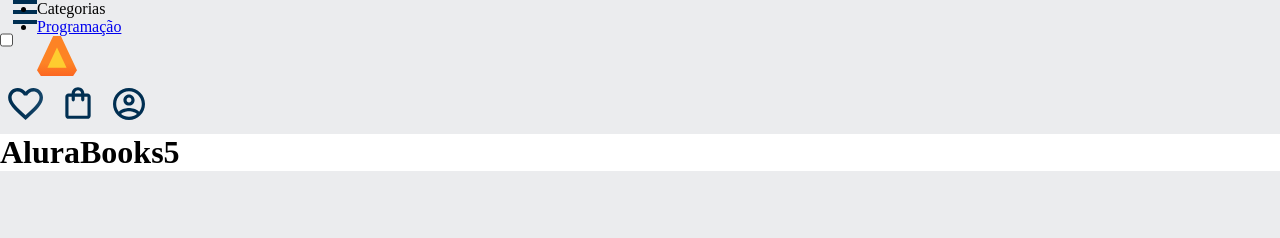
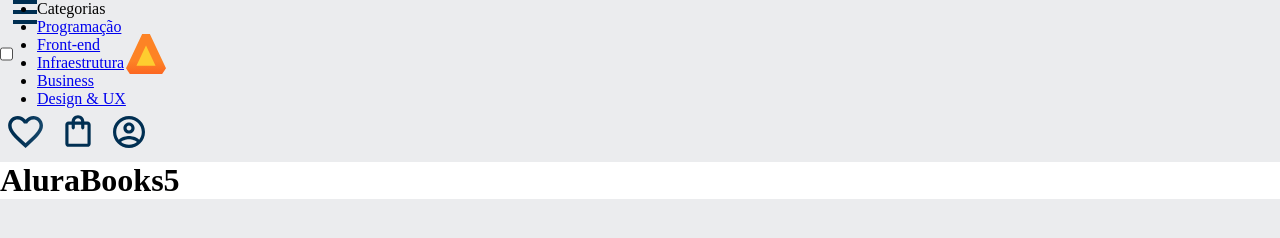
Before and after one commit to maffersilva/atividade-01-2tri-2B, a plain HTML site: page index.html in a window 1280 px wide. Drawn offline with Linux system fonts and the light colour scheme; files whose address does not match are found by name.

Commit message:
21\10\2024

```diff
--- a/index.html
+++ b/index.html
@@ -19,10 +19,25 @@
     </label>
     <ul class="Lista-menu""> <!--lista não ordenada-->
       <li class="Lista-menu__título">Categorias</li> <!--item da lista-->
-      <li class="Lista-menu__item"><a href="#" class="Lista-menu__link">Programação</a>  </li> <!
+      <li class="Lista-menu__item">
+        <a href="#" class="Lista-menu__link">Programação</a>
+     </li>
+    <li class="Lista-menu__item">
+        <a href="#" class="Lista-menu__link">Front-end</a>
+     </li>
+     <li class="Lista-menu__item">
+        <a href="#" class="Lista-menu__link">Infraestrutura</a>
+     </li>
+    <li class="Lista-menu__item">
+        <a href="#" class="Lista-menu__link">Business</a>
+     </li>
+     <li class="Lista-menu__item">
+        <a href="#" class="Lista-menu__link">Design & UX</a>
+     </li>
     </ul>
 
- <img src="img/Logo.svg" alt="img/Logo da Alura">
+
+ <img src="img/Logo.svg" alt="img/Logo">
 
 
 
```
